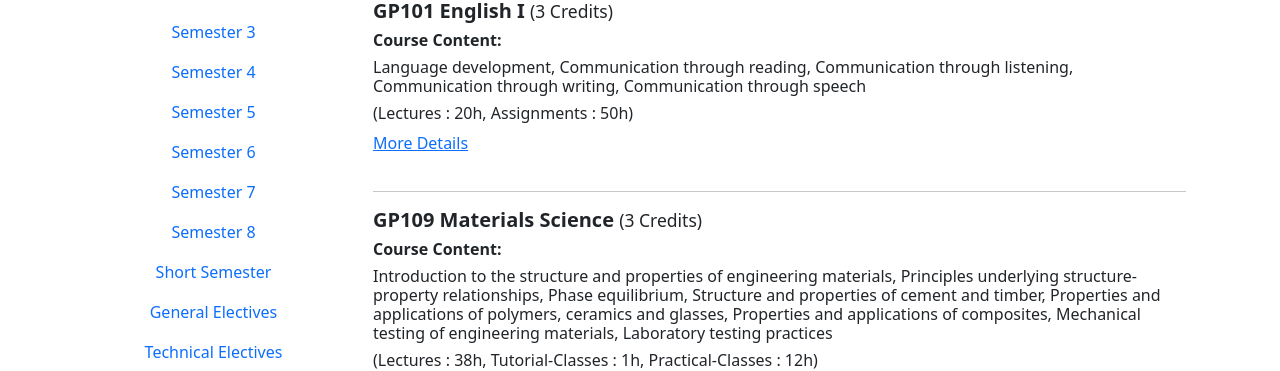
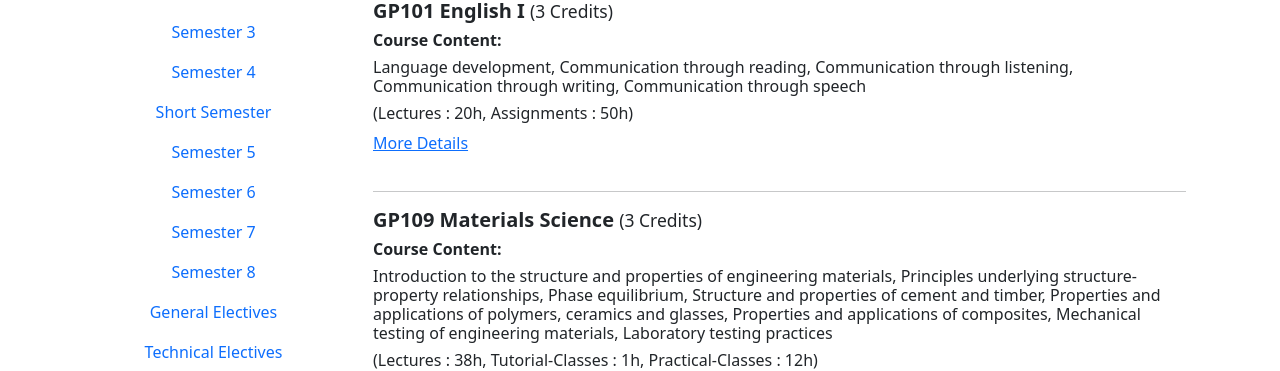
Before and after one commit to cepdnaclk/undergraduate-courses, a Jekyll site: the page built from pages/home.html, in a window 1280 px wide and 900 px high, scrolled down 381 px. Shown: the part 159-530 px from the top of the window. Built offline with Jekyll 4.4.1, drawn with Linux system fonts in a browser that asks for light colours; some of the changed lines change nothing that is shown.

Commit message:
resolved

```diff
--- a/_data/semesters.json
+++ b/_data/semesters.json
@@ -19,6 +19,11 @@
     "description": "",
     "url": "/semester4"
   },
+  "short-semester": {
+    "title": "Short Semester",
+    "description": "",
+    "url": "/short-semester"
+  },
   "semester5": {
     "title": "Semester 5",
     "description": "",
@@ -39,11 +44,6 @@
     "description": "",
     "url": "/semester8"
   },
-  "short-semester": {
-    "title": "Short Semester",
-    "description": "",
-    "url": "/short-semester"
-  },
   "general-electives": {
     "title": "General Electives",
     "description": "",
```
